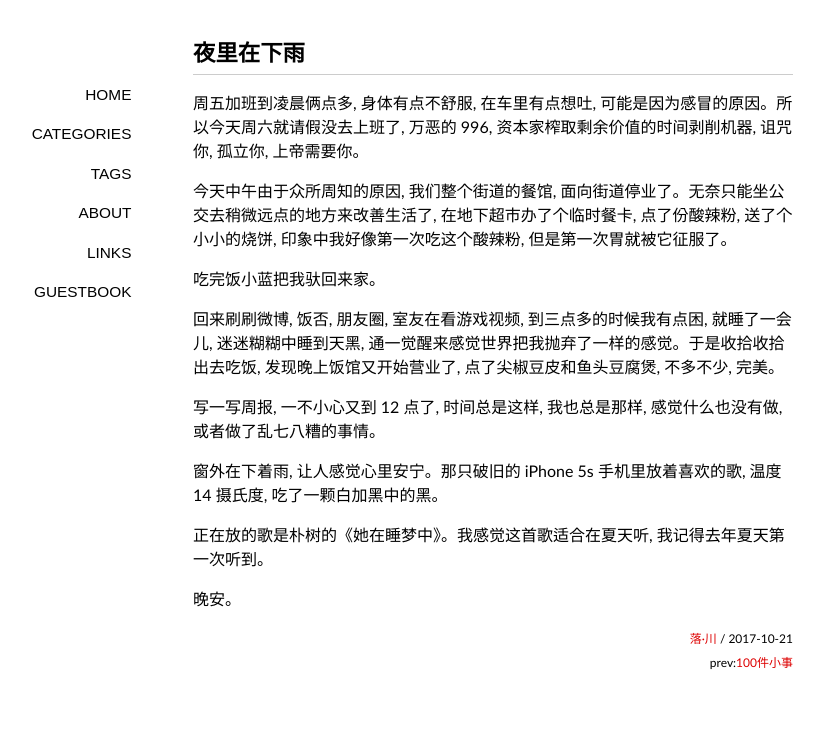
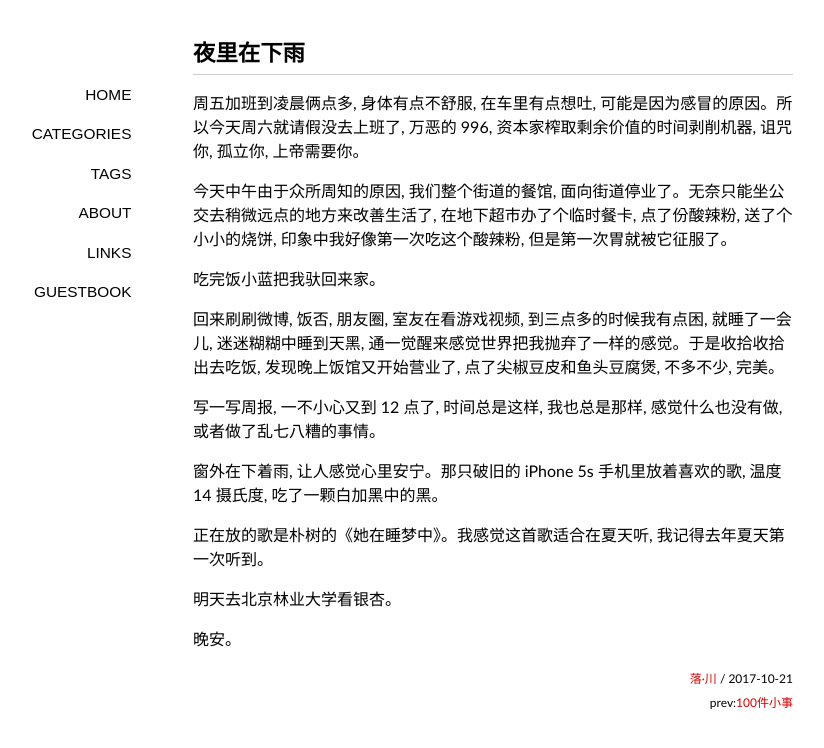
Before and after one commit to ohmyfish/ohmyfish.github.io, a Jekyll site: the page built from _posts/2017-10-21-夜里在下雨.md, in a window 1280 px wide. Shown: the top 748 px of the page, without its empty margins (147-971 px from the left). Built offline with Jekyll 4.4.1, drawn with Linux system fonts in a browser that asks for light colours; some web fonts are replaced; comment, search, counter and statistics services are not loaded.

Commit message:
她在睡梦中

```diff
--- a/_posts/2017-10-21-夜里在下雨.md
+++ b/_posts/2017-10-21-夜里在下雨.md
@@ -19,4 +19,6 @@ tags: [旧时光]
 
 正在放的歌是朴树的《她在睡梦中》。我感觉这首歌适合在夏天听, 我记得去年夏天第一次听到。
 
+明天去北京林业大学看银杏。
+
 晚安。
```
